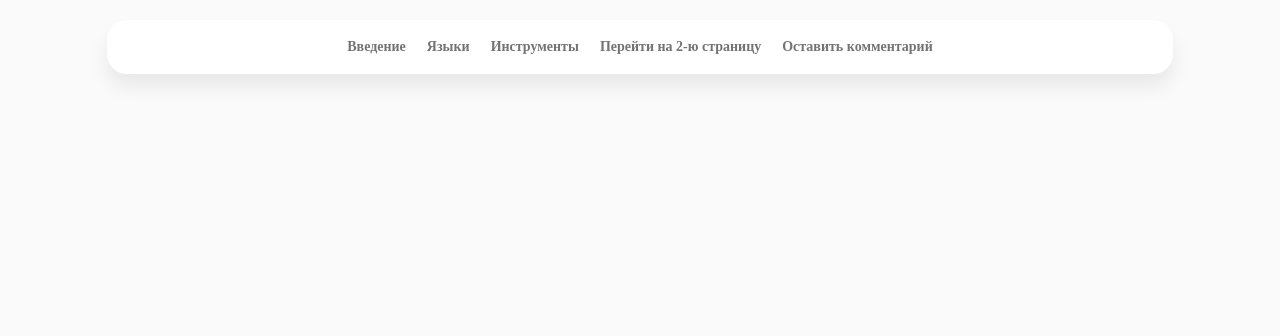
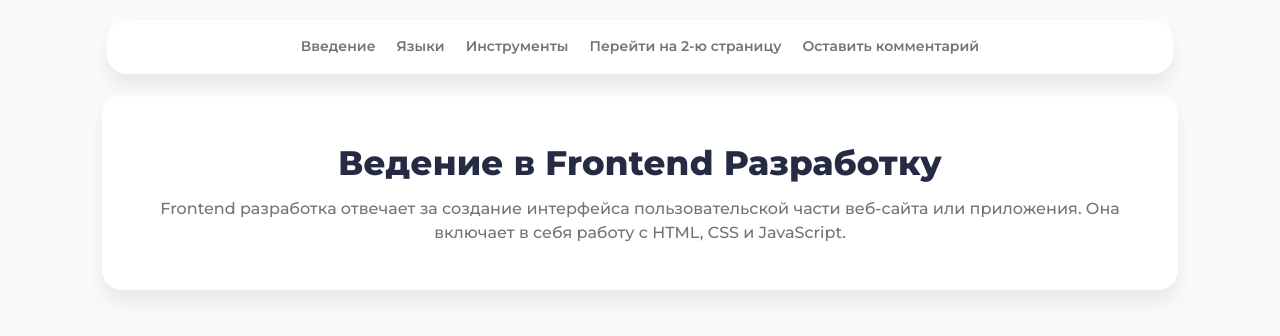
Before and after one commit to AndreyN12/Homework__U, a plain HTML site: page index.html in a window 1280 px wide. Drawn offline with Linux system fonts and the light colour scheme.

Commit message:
Создана и отстилизована первая секция сайта

```diff
--- a/css/style.css
+++ b/css/style.css
@@ -201,3 +201,41 @@ body {
   border-radius: 5px;
   background: #252b42;
 }
+
+
+.page {
+  margin-top: 60px;
+  flex: 1 0 auto;
+}
+
+.introduction {
+  margin-top: -50px;
+  padding-top: 50px;
+}
+
+.introduction__container {
+  background-color: #fff;
+  border-radius: 20px;
+  box-shadow: 0px 13px 19px rgba(0, 0, 0, 0.07);
+  margin-top: 35px;
+}
+
+.introduction__body {
+  padding: 15px;
+}
+
+.introduction__body-title {
+  text-align: center;
+  font-size: 34px;
+  line-height: calc(80/58 * 100%);
+  font-weight: 800;
+  letter-spacing: 0.2px;
+}
+
+.introduction__body-text {
+  margin-top: 10px;
+  text-align: center;
+  color: #737373;
+  font-size: 16px;
+  line-height: 150%;
+}
--- a/index.html
+++ b/index.html
@@ -6,6 +6,7 @@
   <meta name="viewport" content="width=device-width, initial-scale=1.0">
   <link rel="stylesheet" href="./css/style.css">
   <title>Document</title>
+  <link href="https://fonts.googleapis.com/css?family=Montserrat:regular,500,600,700,800" rel="stylesheet" />
 </head>
 
 <body>
@@ -33,6 +34,22 @@
         </nav>
       </div>
     </header>
+    <main class="page">
+      <section id="introduction" class="page__introduction introduction">
+        <div class="introduction__container _container">
+          <div class="introduction__body">
+            <div class="introduction__body">
+              <h2 class="introduction__body-title">Ведение в Frontend Разработку
+              </h2>
+              <p class="introduction__body-text">
+                Frontend разработка отвечает за создание интерфейса пользовательской части веб-сайта или приложения. Она
+                включает в себя работу с HTML, CSS и JavaScript.
+              </p>
+            </div>
+          </div>
+        </div>
+      </section>
+    </main>
   </div>
 </body>
 
```
